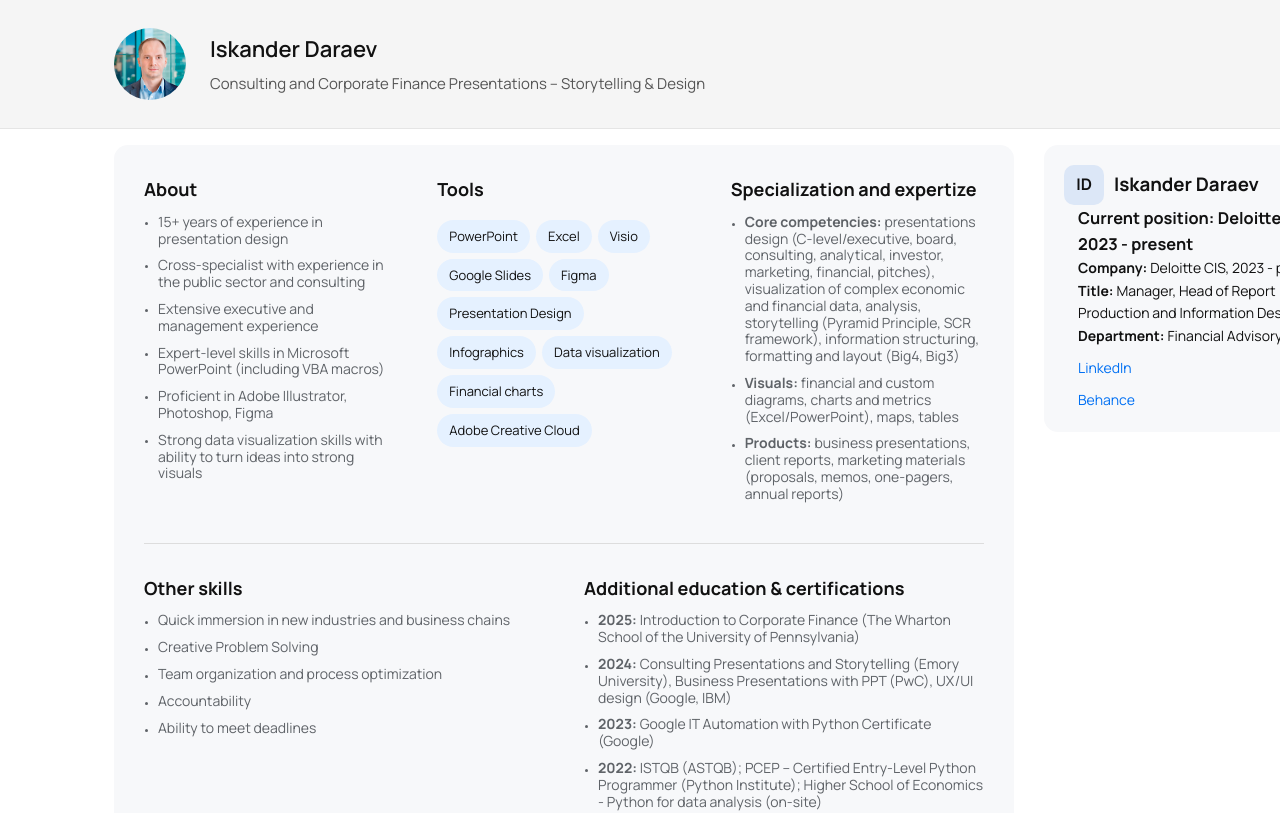
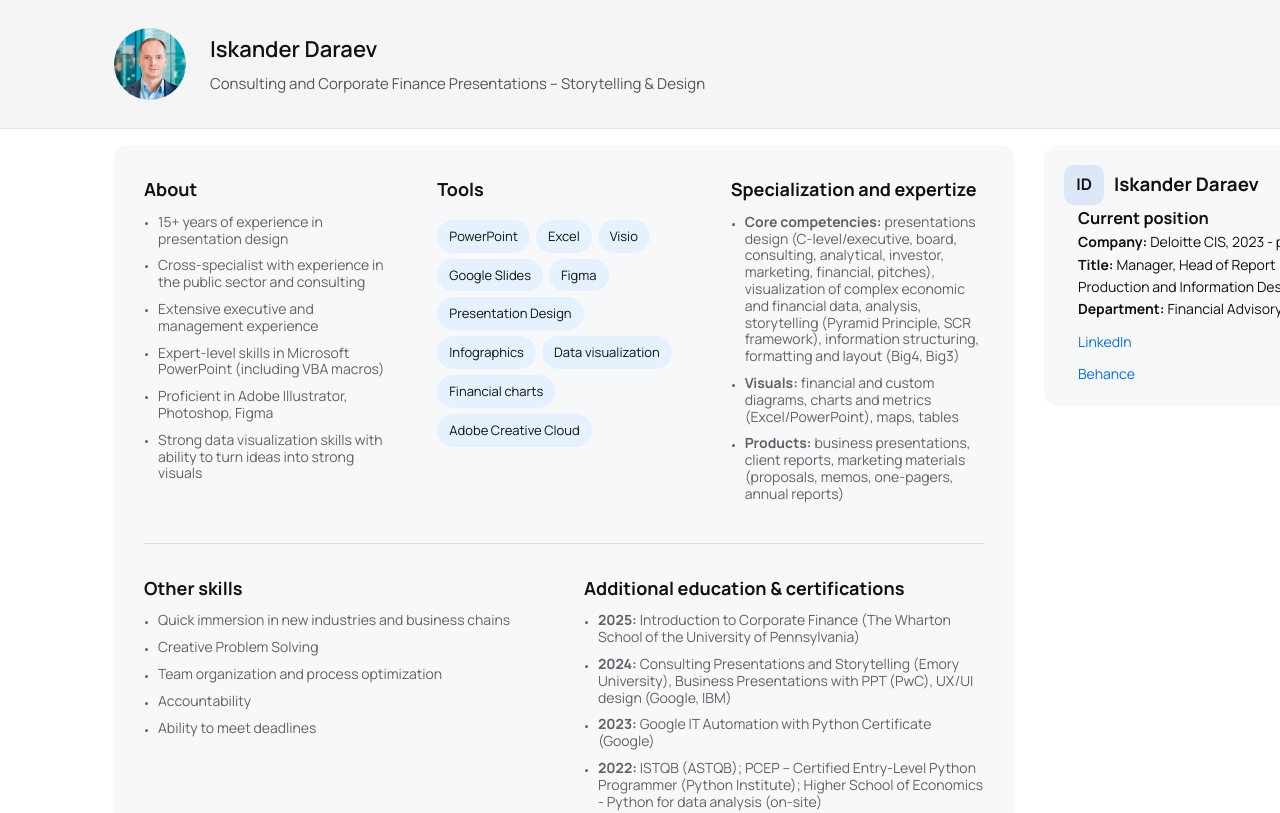
Before and after one commit to isk06/iskd, a Next.js app: page / in a window 1280 px wide. Shown: the top 813 px of the page. Built offline with nearby package versions, Linux system fonts and the light colour scheme.

Commit message:
new structure

```diff
--- a/app/page.tsx
+++ b/app/page.tsx
@@ -138,7 +138,7 @@ export default function HomePage() {
               </div>
 
               <div className="company-info">
-                <h3><strong>Current position:</strong> Deloitte CIS, 2023 - present</h3>
+                <h3><strong>Current position</strong></h3>
                 <p><strong>Company:</strong> Deloitte CIS, 2023 - present</p>
                 <p><strong>Title:</strong> Manager, Head of Report Production and Information Design</p>
                 <p><strong>Department:</strong> Financial Advisory</p>
```
